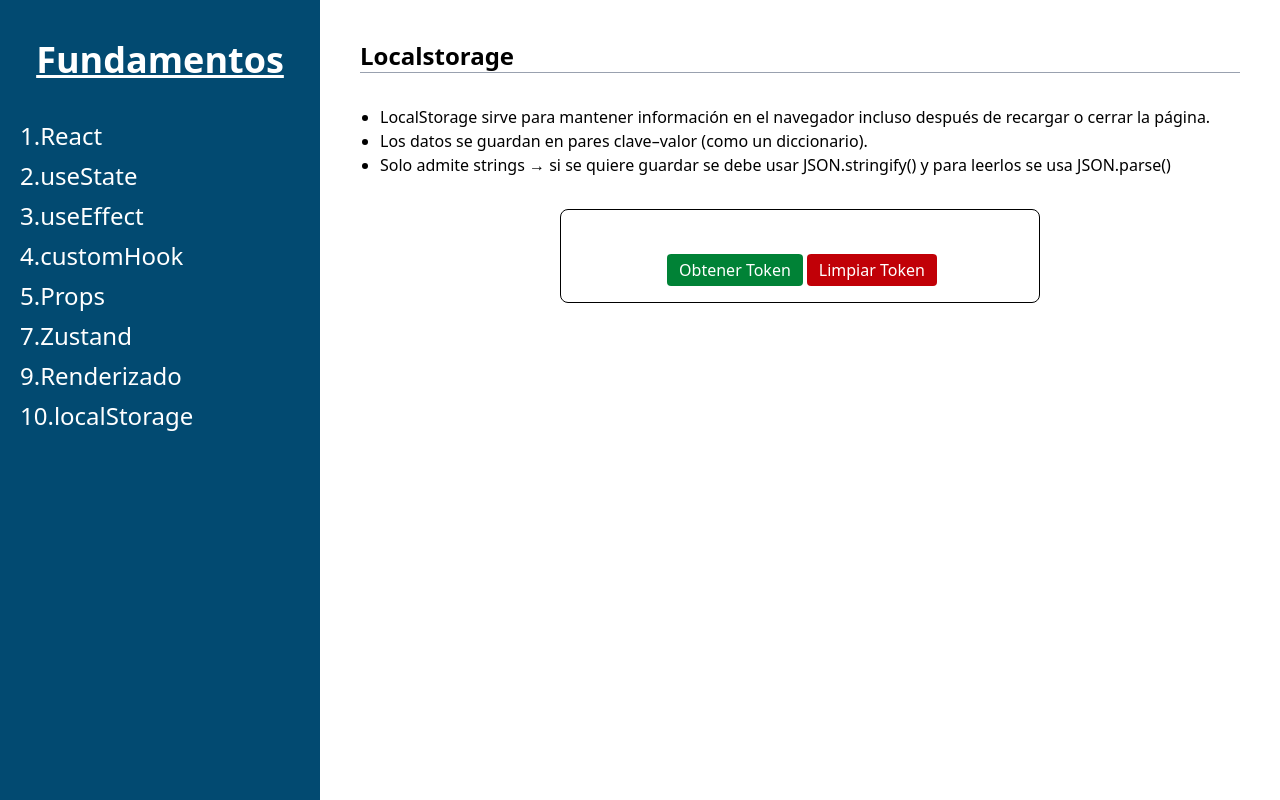
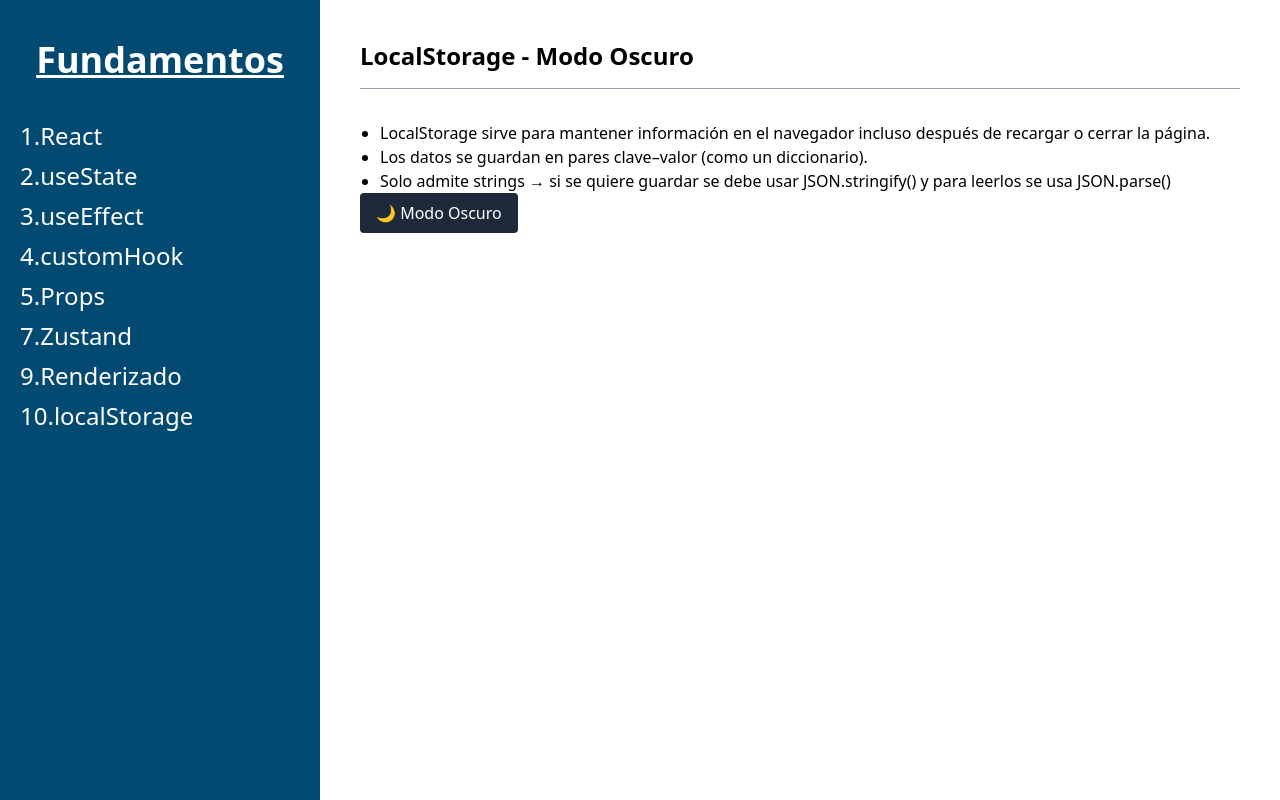
Before and after one commit to Kyara2005/Taller_05-06, a React (Vite) app in the folder FundamentosReact-clase-6/: page /localStorage in a window 1280 px wide. Built offline with nearby package versions, Linux system fonts and the light colour scheme.

Commit message:
localStorage

```diff
--- a/FundamentosReact-clase-6/src/pages/Decimo.jsx
+++ b/FundamentosReact-clase-6/src/pages/Decimo.jsx
@@ -1,47 +1,31 @@
-/*
-
-  1- Localstorage
-
-*/
-
-import { useEffect, useState } from "react"
-
+import { useState, useEffect } from "react"
 
 const Decimo = () => {
-
-  const [userToken, setUserToken] = useState({})
-
-  const user = {
-    name: "Byron",
-    rol: "Admin",
-    token:"1234***"
-  }
-
-
-  const obtenerToken = ()=>{
-    const token = JSON.parse(localStorage.getItem("token-user"))
-    setUserToken(token)
-  }
-
-  const limpiarToken = ()=>{
-    localStorage.removeItem("token-user")
-    setUserToken(null)
-  }
-
-
+  const [modoOscuro, setModoOscuro] = useState(false)
 
   useEffect(() => {
-    localStorage.setItem("token-user", JSON.stringify(user))
+    const guardado = JSON.parse(localStorage.getItem("modo-oscuro"))
+    if (guardado) {
+      setModoOscuro(true)
+      document.body.classList.add("bg-gray-900", "text-white")
+    }
   }, [])
 
+  const cambiarTema = () => {
+    const nuevoEstado = !modoOscuro
+    setModoOscuro(nuevoEstado)
+    localStorage.setItem("modo-oscuro", JSON.stringify(nuevoEstado))
 
-
-
+    if (nuevoEstado) {
+      document.body.classList.add("bg-gray-900", "text-white")
+    } else {
+      document.body.classList.remove("bg-gray-900", "text-white")
+    }
+  }
 
   return (
     <>
-    <h1 className="font-bold text-2xl">Localstorage</h1>
-
+      <h1 className="font-bold text-2xl mb-4">LocalStorage - Modo Oscuro</h1>
       <hr className="border-gray-400 mb-8"/>
 
       <ul className="list-disc pl-5">
@@ -56,25 +40,12 @@ return (
         </li>
       </ul>
 
-
-
-
-    <div className="flex justify-center mb-8 mt-8">
-
-      <div className="w-120 border rounded-lg p-4 w-80 text-center">
-
-        <h2 className="text-lg font-semibold mb-2">{userToken?.name}</h2>
-
-        <p className="mb-3">{userToken?.rol}</p>
-
-        <p className="mb-3">{userToken?.token}</p>
-
-        <button className="bg-green-700 text-white py-1 px-3 mx-1 rounded mt-4" onClick={obtenerToken}>Obtener Token</button>
-        <button className="bg-red-700 text-white py-1 px-3 rounded" onClick={limpiarToken}>Limpiar Token</button>
-      </div>
-
-    </div>
-
+      <button
+        className={`py-2 px-4 rounded ${modoOscuro ? "bg-yellow-500" : "bg-gray-800 text-white"}`}
+        onClick={cambiarTema}
+      >
+        {modoOscuro ? "☀️ Modo Claro" : "🌙 Modo Oscuro"}
+      </button>
     </>
   )
 }
```
Lines whose indentation alone changed are shown as unchanged.
